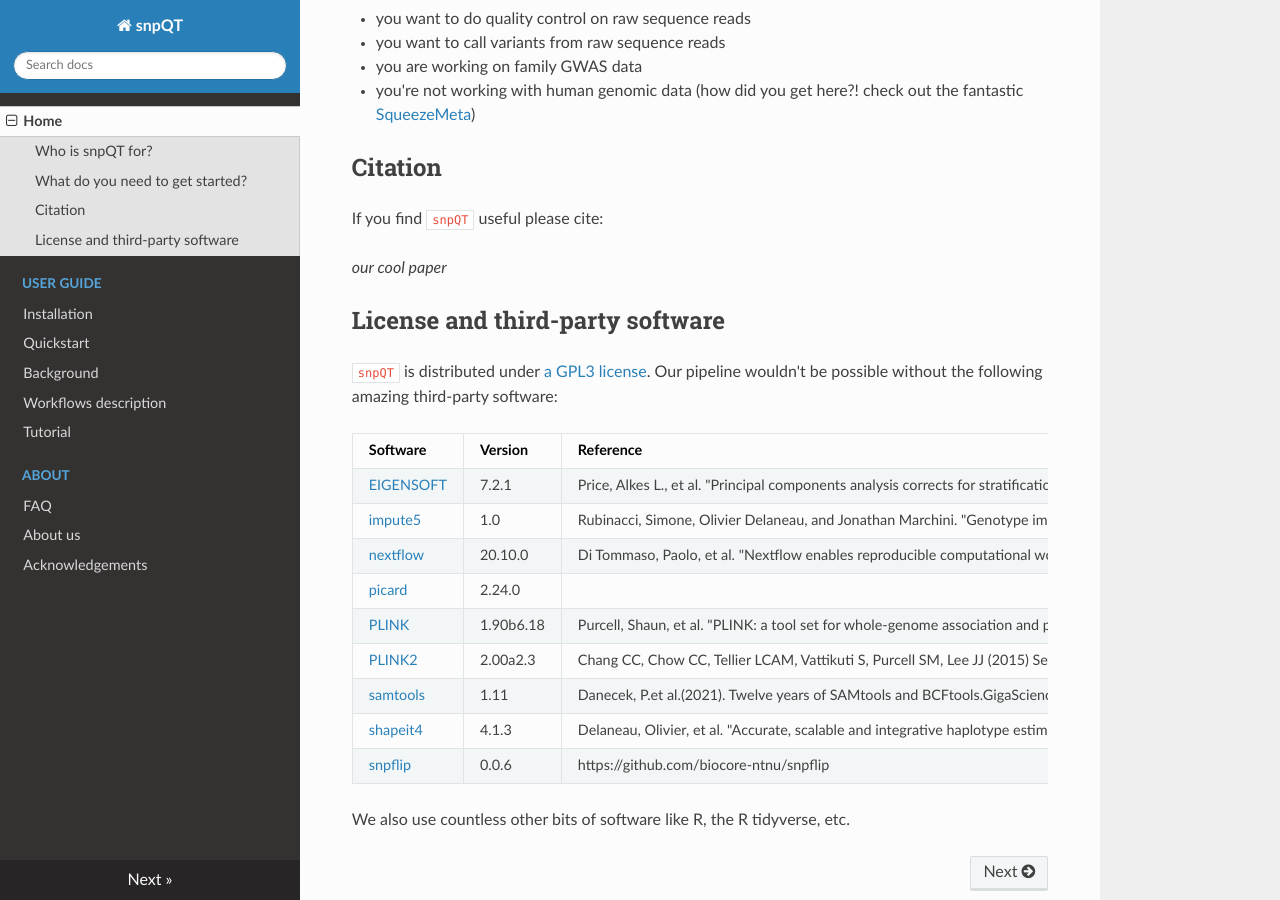
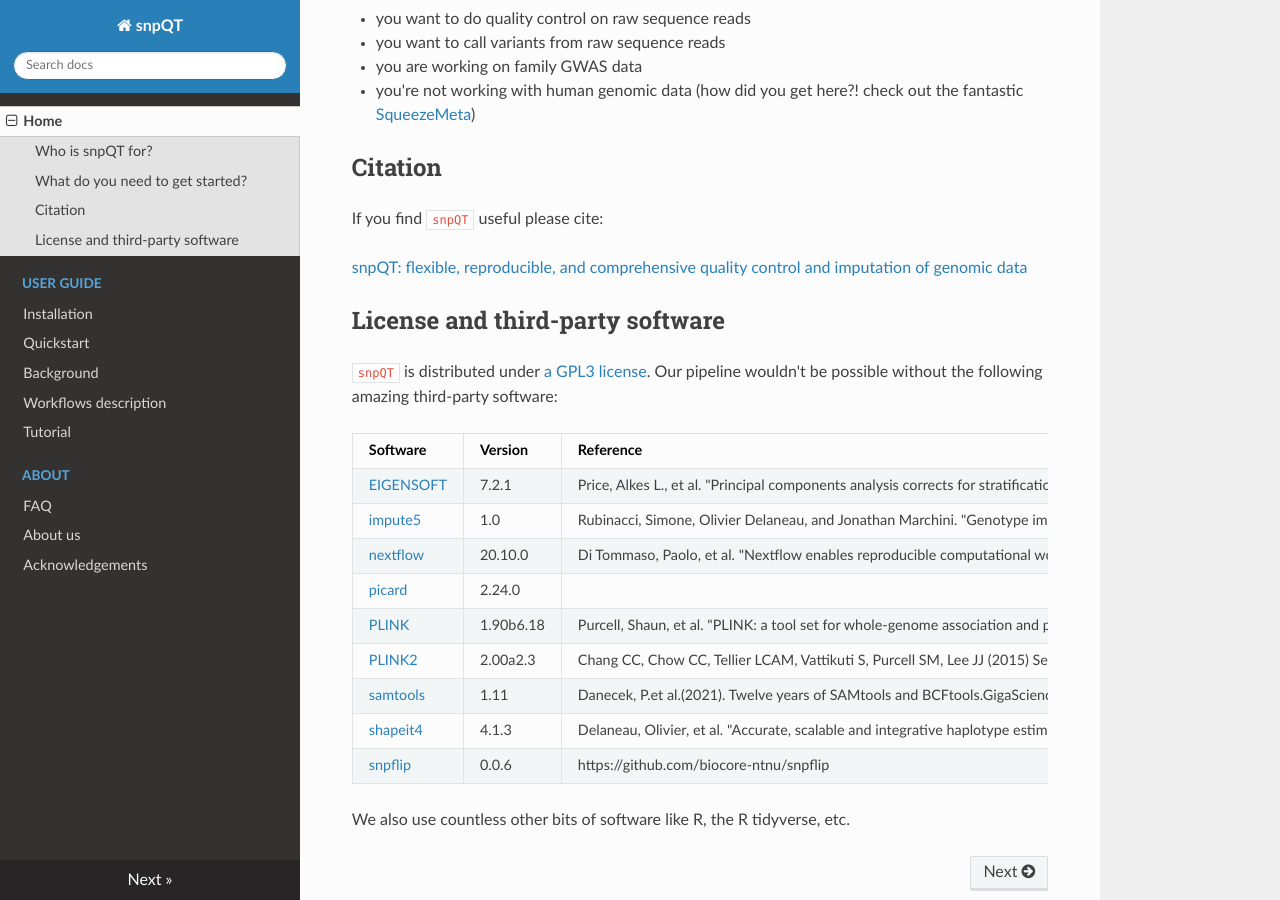
Before and after one commit to nebfield/snpQT, an MkDocs documentation site: the page built from docs/index.md, in a window 1280 px wide and 900 px high, scrolled down 1357 px. Built offline with MkDocs 1.6.1, drawn with Linux system fonts in a browser that asks for light colours; nearby versions of some CDN libraries.

Commit message:
Add preprint

```diff
--- a/docs/index.md
+++ b/docs/index.md
@@ -49,7 +49,7 @@ guide](user-guide/installation.md) and [quickstart](user-guide/quickstart.md).
 
 If you find `snpQT` useful please cite:
 
-_our cool paper_
+[snpQT: flexible, reproducible, and comprehensive quality control and imputation of genomic data](https://arxiv.org/abs/2105.01923)
 
 ## License and third-party software
 
```
